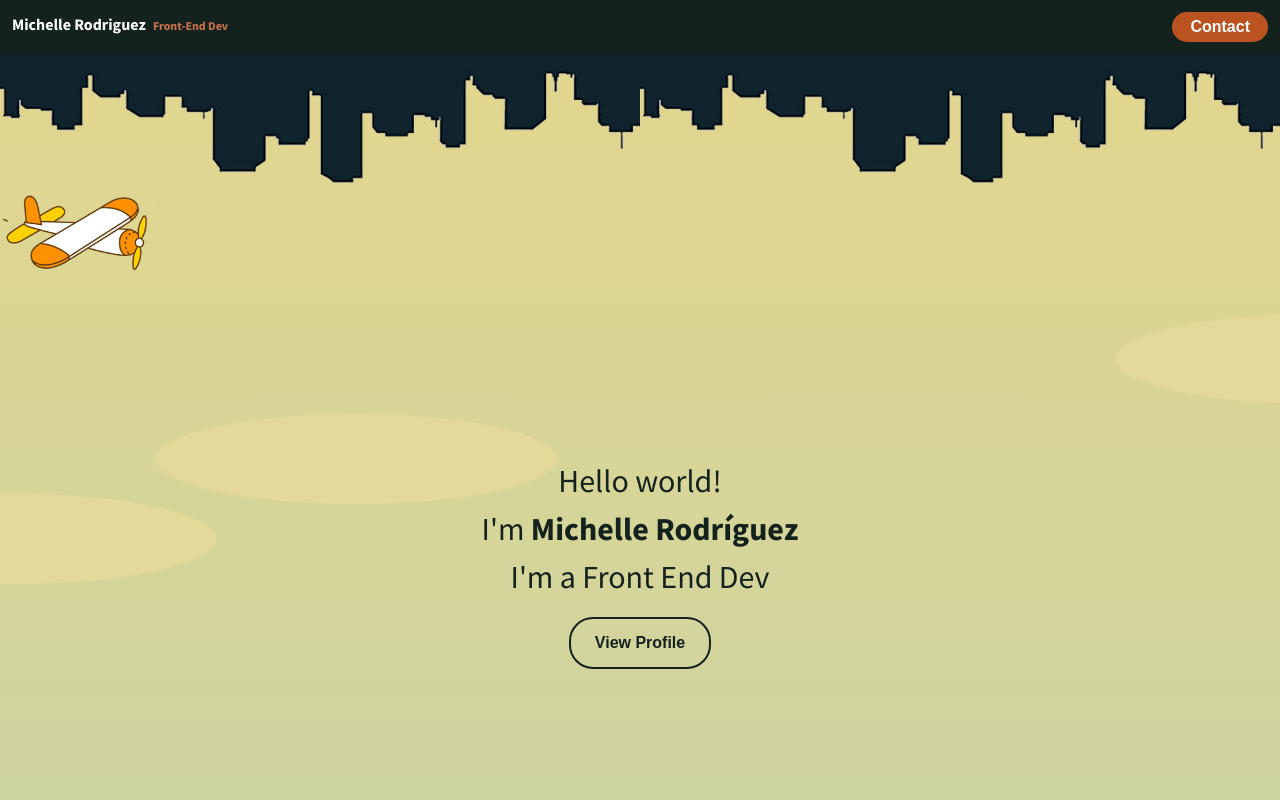
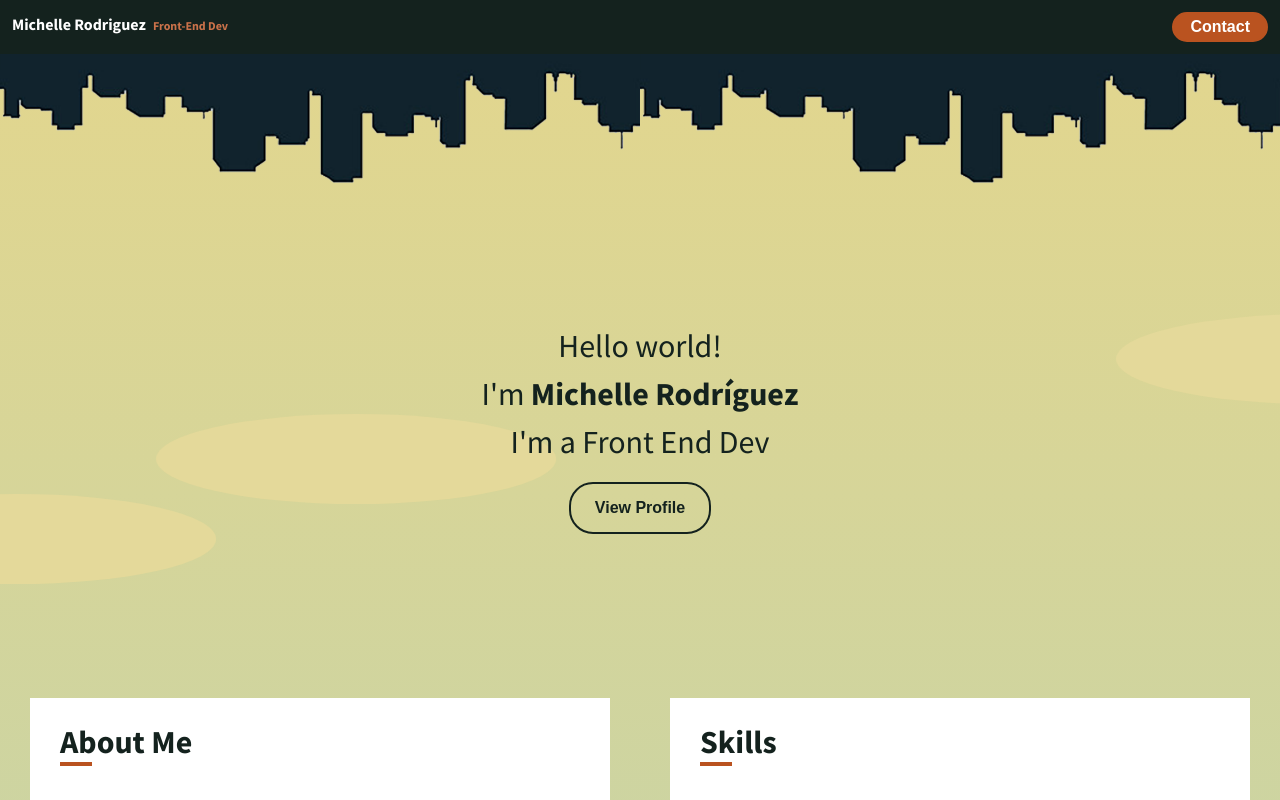
Before and after one commit to Michellefsd/my-PORTFOLIO, a React (Create React App) app: page / in a window 1280 px wide. Shown: the top 800 px of the page. Built offline with nearby package versions, Linux system fonts and the light colour scheme.

Commit message:
animation aeroplane

```diff
--- a/src/components/Aeroplane.css
+++ b/src/components/Aeroplane.css
@@ -2,4 +2,15 @@
     width: 16rem;
     height: auto;
     display: block;
+    position: absolute;
+    top: 30rem;
+    animation: moving 13s;
 }
+@keyframes moving {
+    0% {
+        transform: translateX(-25rem);
+    }
+    100% {
+        transform: translate3d(180rem, -13rem, 0);
+    }
+}
```
